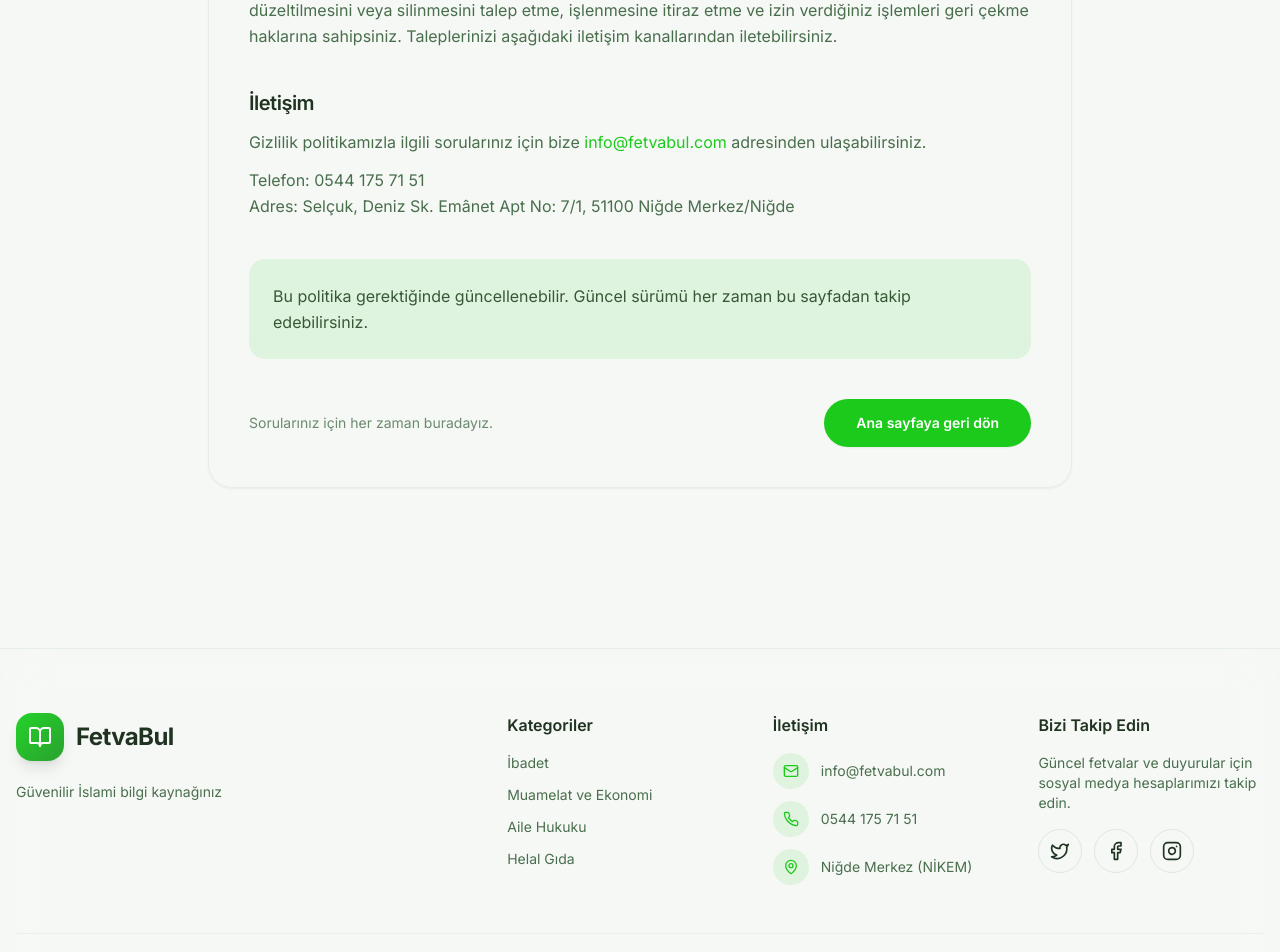
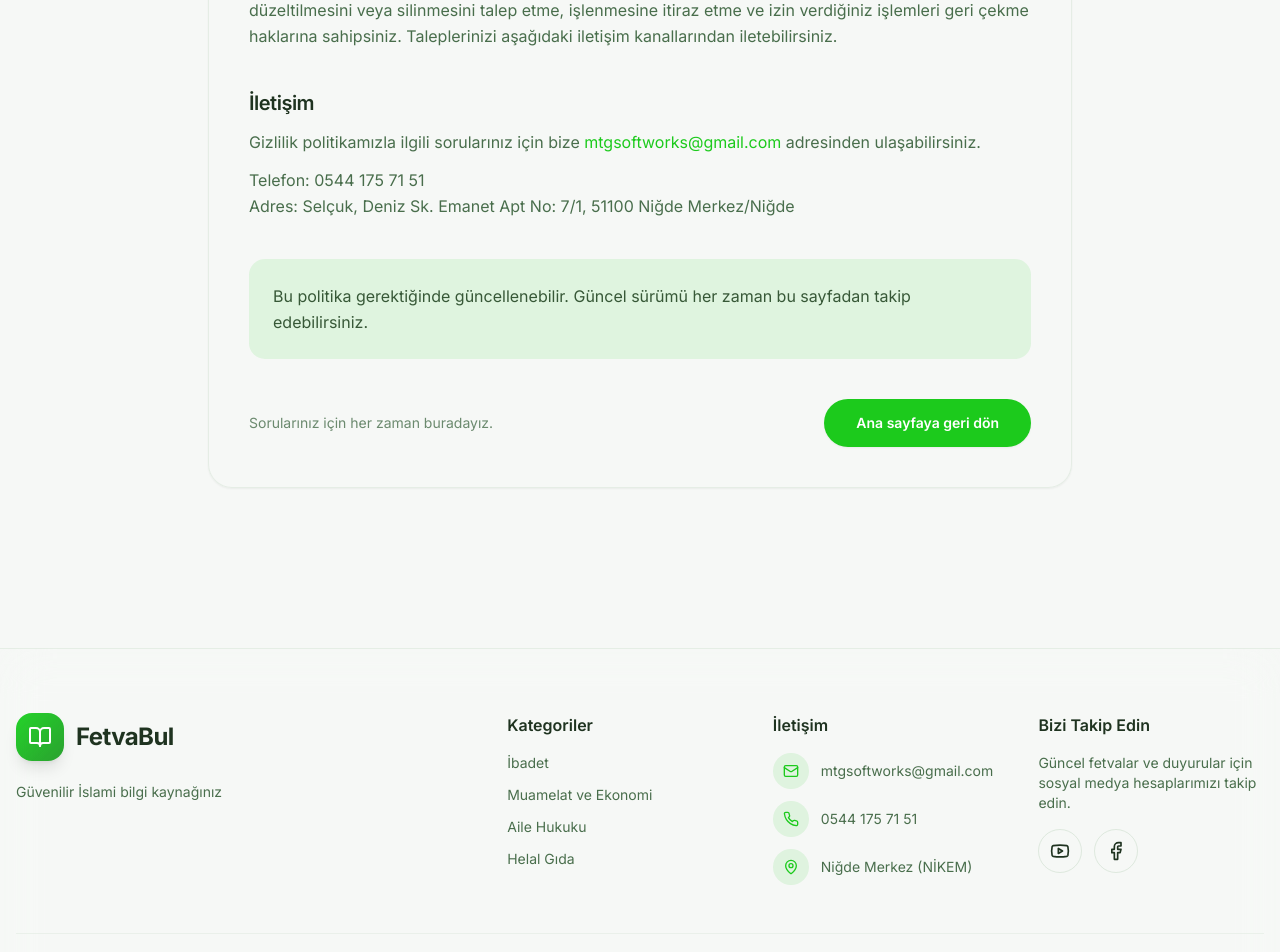
Before and after one commit to mtgsoftworks/FetvaBul, a Next.js app: page /gizlilik in a window 1280 px wide. Shown: the part 1580-2532 px from the top of the page. Built offline with nearby package versions, Linux system fonts and the light colour scheme.

Commit message:
Fix Turkish text encoding and update contact/social links

```diff
--- a/app/gizlilik/page.tsx
+++ b/app/gizlilik/page.tsx
@@ -40,7 +40,7 @@ export default function GizlilikPage() {
                 KVKK kapsamında veri sorumlusu Niğde Merkez (NİKEM) NİĞDE İLİM KÜLTÜR EĞİTİM MERKEZİ&apos;dir.
               </p>
               <p className="text-muted-foreground">
-                Adres: Selçuk, Deniz Sk. Emânet Apt No: 7/1, 51100 Niğde Merkez/Niğde
+                Adres: Selçuk, Deniz Sk. Emanet Apt No: 7/1, 51100 Niğde Merkez/Niğde
                 <br />
                 Telefon: 0544 175 71 51
               </p>
@@ -95,15 +95,15 @@ export default function GizlilikPage() {
               <h2 className="text-xl font-semibold text-foreground">İletişim</h2>
               <p className="text-muted-foreground">
                 Gizlilik politikamızla ilgili sorularınız için bize{' '}
-                <a href="mailto:info@fetvabul.com" className="text-primary transition hover:underline">
-                  info@fetvabul.com
+                <a href="mailto:mtgsoftworks@gmail.com" className="text-primary transition hover:underline">
+                  mtgsoftworks@gmail.com
                 </a>{' '}
                 adresinden ulaşabilirsiniz.
               </p>
               <p className="text-muted-foreground">
                 Telefon: 0544 175 71 51
                 <br />
-                Adres: Selçuk, Deniz Sk. Emânet Apt No: 7/1, 51100 Niğde Merkez/Niğde
+                Adres: Selçuk, Deniz Sk. Emanet Apt No: 7/1, 51100 Niğde Merkez/Niğde
               </p>
             </div>
 
--- a/app/iletisim/page.tsx
+++ b/app/iletisim/page.tsx
@@ -14,7 +14,7 @@ const CONTACT_POINTS = [
     icon: Mail,
     title: 'E-posta',
     description: 'Genel sorular ve iş birlikleri',
-    details: ['destek@fetvabul.com', 'info@fetvabul.com'],
+    details: ['mtgsoftworks@gmail.com'],
   },
   {
     icon: Phone,
@@ -28,7 +28,7 @@ const CONTACT_POINTS = [
     description: 'Niğde Merkez (NİKEM)',
     details: [
       'NİĞDE İLİM KÜLTÜR EĞİTİM MERKEZİ',
-      'Adres: Selçuk, Deniz Sk. Emânet Apt No: 7/1, 51100 Niğde Merkez/Niğde',
+      'Adres: Selçuk, Deniz Sk. Emanet Apt No: 7/1, 51100 Niğde Merkez/Niğde',
       'Telefon: 0544 175 71 51',
     ],
   },
@@ -50,7 +50,7 @@ const CONTACT_POINTS = [
     icon: MessageCircle,
     title: 'Topluluk',
     description: 'Güncellemeleri takip etmek için sosyal medya hesaplarımıza katılın.',
-    details: ['twitter.com/fetvabul', 'instagram.com/fetvabul'],
+    details: ['https://www.youtube.com/@davetul_islam'],
   },
 ];
 
--- a/app/kullanim-sartlari/page.tsx
+++ b/app/kullanim-sartlari/page.tsx
@@ -41,7 +41,7 @@ export default function KullanimSartlariPage() {
                 Bu platform, Niğde Merkez (NİKEM) NİĞDE İLİM KÜLTÜR EĞİTİM MERKEZİ tarafından yönetilmektedir.
               </p>
               <p className="text-muted-foreground">
-                Adres: Selçuk, Deniz Sk. Emânet Apt No: 7/1, 51100 Niğde Merkez/Niğde
+                Adres: Selçuk, Deniz Sk. Emanet Apt No: 7/1, 51100 Niğde Merkez/Niğde
                 <br />
                 Telefon: 0544 175 71 51
               </p>
@@ -94,15 +94,15 @@ export default function KullanimSartlariPage() {
               <h2 className="text-xl font-semibold text-foreground">İletişim</h2>
               <p className="text-muted-foreground">
                 Kullanım şartlarıyla ilgili sorularınız için bize{' '}
-                <a href="mailto:info@fetvabul.com" className="text-primary transition hover:underline">
-                  info@fetvabul.com
+                <a href="mailto:mtgsoftworks@gmail.com" className="text-primary transition hover:underline">
+                  mtgsoftworks@gmail.com
                 </a>{' '}
                 adresinden ulaşabilirsiniz.
               </p>
               <p className="text-muted-foreground">
                 Telefon: 0544 175 71 51
                 <br />
-                Adres: Selçuk, Deniz Sk. Emânet Apt No: 7/1, 51100 Niğde Merkez/Niğde
+                Adres: Selçuk, Deniz Sk. Emanet Apt No: 7/1, 51100 Niğde Merkez/Niğde
               </p>
             </div>
 
--- a/components/about/ContactForm.tsx
+++ b/components/about/ContactForm.tsx
@@ -122,7 +122,7 @@ export function ContactForm({
               name="email"
               type="email"
               required
-              placeholder="ornek@fetvabul.com"
+              placeholder="mtgsoftworks@gmail.com"
               className="w-full rounded-xl border border-border bg-background px-4 py-3 text-sm outline-none transition focus:border-primary focus:ring-2 focus:ring-primary/20"
             />
           </div>
--- a/components/layout/Footer.tsx
+++ b/components/layout/Footer.tsx
@@ -1,7 +1,7 @@
 'use client';
 
 import Link from 'next/link';
-import { BookOpen, Facebook, Instagram, Mail, MapPin, Phone, Twitter } from 'lucide-react';
+import { BookOpen, Facebook, Mail, MapPin, Phone, Youtube } from 'lucide-react';
 
 export function Footer() {
   return (
@@ -68,7 +68,7 @@ export function Footer() {
                 <span className="flex h-9 w-9 items-center justify-center rounded-full bg-primary/10 text-primary">
                   <Mail className="h-4 w-4" />
                 </span>
-                <span>info@fetvabul.com</span>
+                <span>mtgsoftworks@gmail.com</span>
               </li>
               <li className="flex items-center gap-3">
                 <span className="flex h-9 w-9 items-center justify-center rounded-full bg-primary/10 text-primary">
@@ -92,13 +92,13 @@ export function Footer() {
             </p>
             <div className="flex items-center gap-3">
               <Link
-                href="https://twitter.com"
+                href="https://www.youtube.com/@davetul_islam"
                 className="flex h-11 w-11 items-center justify-center rounded-full border border-border/60 transition-colors hover:border-primary hover:text-primary focus-visible:outline-none focus-visible:ring-2 focus-visible:ring-primary focus-visible:ring-offset-2"
-                aria-label="Twitter"
+                aria-label="YouTube"
                 target="_blank"
                 rel="noopener noreferrer"
               >
-                <Twitter className="h-5 w-5" />
+                <Youtube className="h-5 w-5" />
               </Link>
               <Link
                 href="https://facebook.com"
@@ -108,15 +108,6 @@ export function Footer() {
                 rel="noopener noreferrer"
               >
                 <Facebook className="h-5 w-5" />
-              </Link>
-              <Link
-                href="https://instagram.com"
-                className="flex h-11 w-11 items-center justify-center rounded-full border border-border/60 transition-colors hover:border-primary hover:text-primary focus-visible:outline-none focus-visible:ring-2 focus-visible:ring-primary focus-visible:ring-offset-2"
-                aria-label="Instagram"
-                target="_blank"
-                rel="noopener noreferrer"
-              >
-                <Instagram className="h-5 w-5" />
               </Link>
             </div>
           </div>
```
Also changed, not shown: 1 other file (tests, documents, lock files or other folders).
